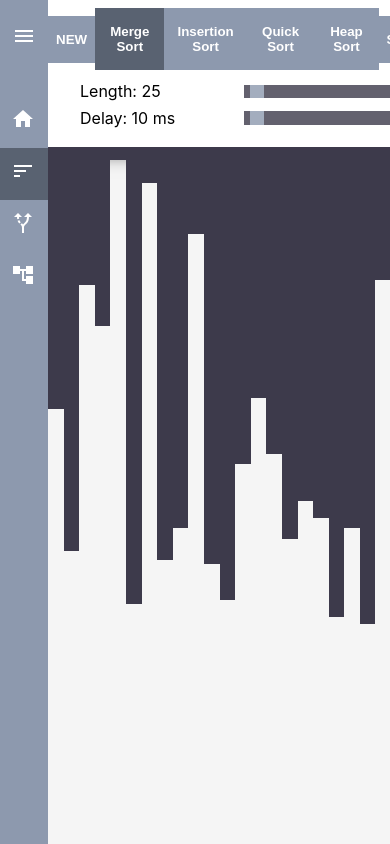
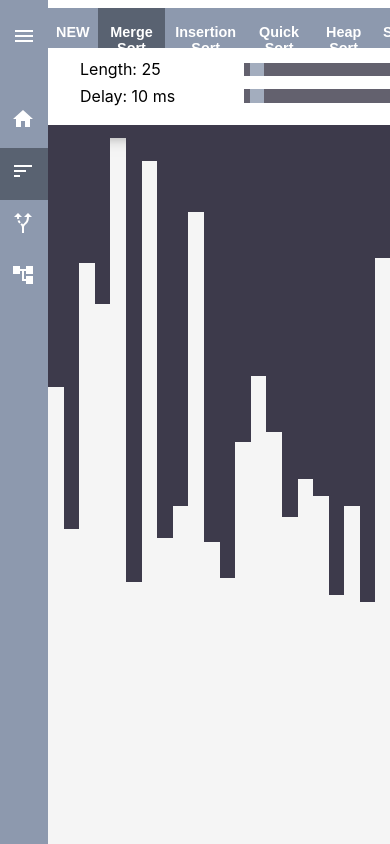
Before and after one commit to nchalimba/algo_visualizer, a Next.js app: page /sorting in a window 390 px wide. Shown: the top 844 px of the page. Built offline with nearby package versions, Linux system fonts and the light colour scheme.

Commit message:
feat: made landing page responsive

```diff
--- a/styles/Home.module.css
+++ b/styles/Home.module.css
@@ -76,3 +76,12 @@
     width: 90%;
   }
 }
+
+@media (max-width: 540px) {
+  .main {
+    padding: 0 0.5em;
+  }
+  .header {
+    font-size: 2rem;
+  }
+}
--- a/styles/globals.css
+++ b/styles/globals.css
@@ -63,12 +63,13 @@ input[type='range']::-webkit-slider-thumb {
 .btn {
   border: none;
   background-color: var(--primary);
-  box-shadow: 1rem;
-  padding: 1rem 1.5rem;
+  padding: 0 1.5rem;
   cursor: pointer;
   font-weight: bold;
   color: white;
   transition: 200ms ease-in-out;
+  height: 2.5rem;
+  font-size: 0.9rem;
 }
 
 .btn:hover {
```
